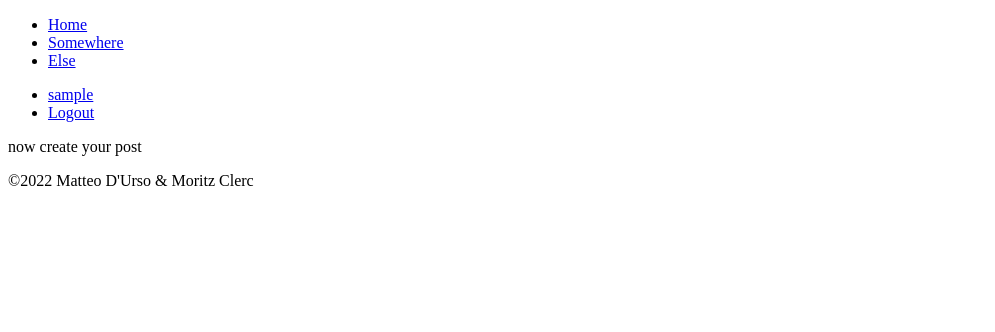
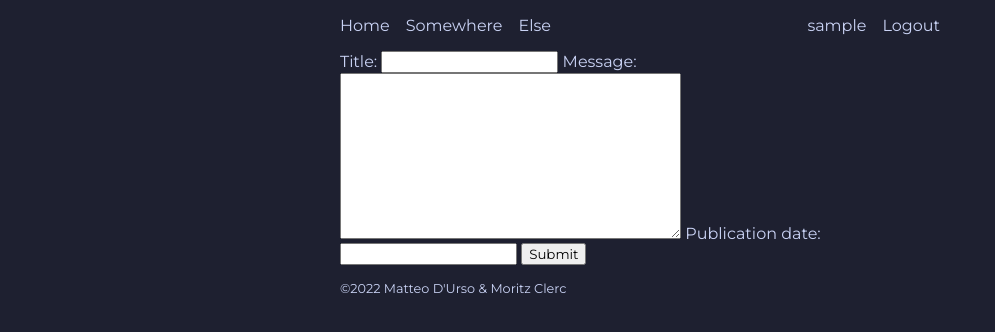
Before and after one commit to MatteoDrso/webdev, a Django app: page /new_post/ in a window 1280 px wide. Shown: the top 332 px of the page, without its empty margins (0-995 px from the left). Run offline with Django 4.2, Linux system fonts and the light colour scheme; the visitor is signed in with stand-in values (Sample User, id 1); style sheets or scripts are compiled from the project's sources.

Commit message:
completed the implementation of "post creation"
might have minor bugs

```diff
--- a/base/forms.py
+++ b/base/forms.py
@@ -1,7 +1,8 @@
 from django.contrib.auth.forms import UserCreationForm
 from django.contrib.auth.models import User
+from base.models import Comment
 from django import forms
-
+from django.forms import ModelForm
 
 class RegisterForm(UserCreationForm):
     email = forms.EmailField(max_length=254,
@@ -17,3 +18,13 @@ class RegisterForm(UserCreationForm):
             'password1',
             'password2'
         ]
+
+class NewCommentForm(forms.ModelForm):
+
+    class Meta:
+        model = Comment
+        fields = [
+            'title',
+            'message',
+            'publication_date',
+        ]
--- a/base/views.py
+++ b/base/views.py
@@ -1,6 +1,6 @@
 from django.shortcuts import render, redirect
 from django.http import HttpResponse, HttpRequest
-from base.forms import RegisterForm
+from base.forms import RegisterForm, NewCommentForm
 from django.contrib.auth.forms import AuthenticationForm
 from django.contrib import messages
 from django.contrib import auth
@@ -77,5 +77,26 @@ def login(request: HttpRequest) -> HttpResponse:
 
 
 def new_post(request: HttpRequest) -> HttpResponse:
-    # finish this and the view in ../templates/create_post.html
-    return render(request, 'create_post.html')
+
+    if request.method == 'POST':
+        form = NewCommentForm(request.POST)
+        user = request.user
+
+        if form.is_valid():
+            if user.is_authenticated():
+                post = NewCommentForm(
+                                      parent = None,
+                                      publisher = user,
+                                      title = form.cleaned_data.get('title'),
+                                      message = form.cleaned_data.get('message'),
+                                      publication_date = form.cleaned_data.get('publication_date'),
+                                     )
+
+            post.save()
+
+            return HttpResponseRedirect('')
+
+    else:
+        form = NewCommentForm()
+
+    return render(request, 'create_post.html', {'form': form})
--- a/templates/create_post.html
+++ b/templates/create_post.html
@@ -1,18 +1,9 @@
-<!DOCTYPE html>
-<html lang="en">
-<head>
-	<meta charset="UTF-8">
-	<title>New post!</title>
-</head>
-<body>
-	<main>
-		{% include 'components/nav.html' %}
-		{% if user.is_authenticated %}
-		<p>now create your post</p>
-		{% else %}
-		<p>please <a href="/login/">login</a> first</p>
-		{% endif %}
-		{% include 'components/footer.html' %}
-	</main>
-</body>
-</html>
+{% extends 'main.html' %}
+
+{% block content %}
+<form method="post">
+    {% csrf_token %}
+    {{ form }}
+    <input type="submit" value="Submit">
+</form>
+{% endblock %}
```
